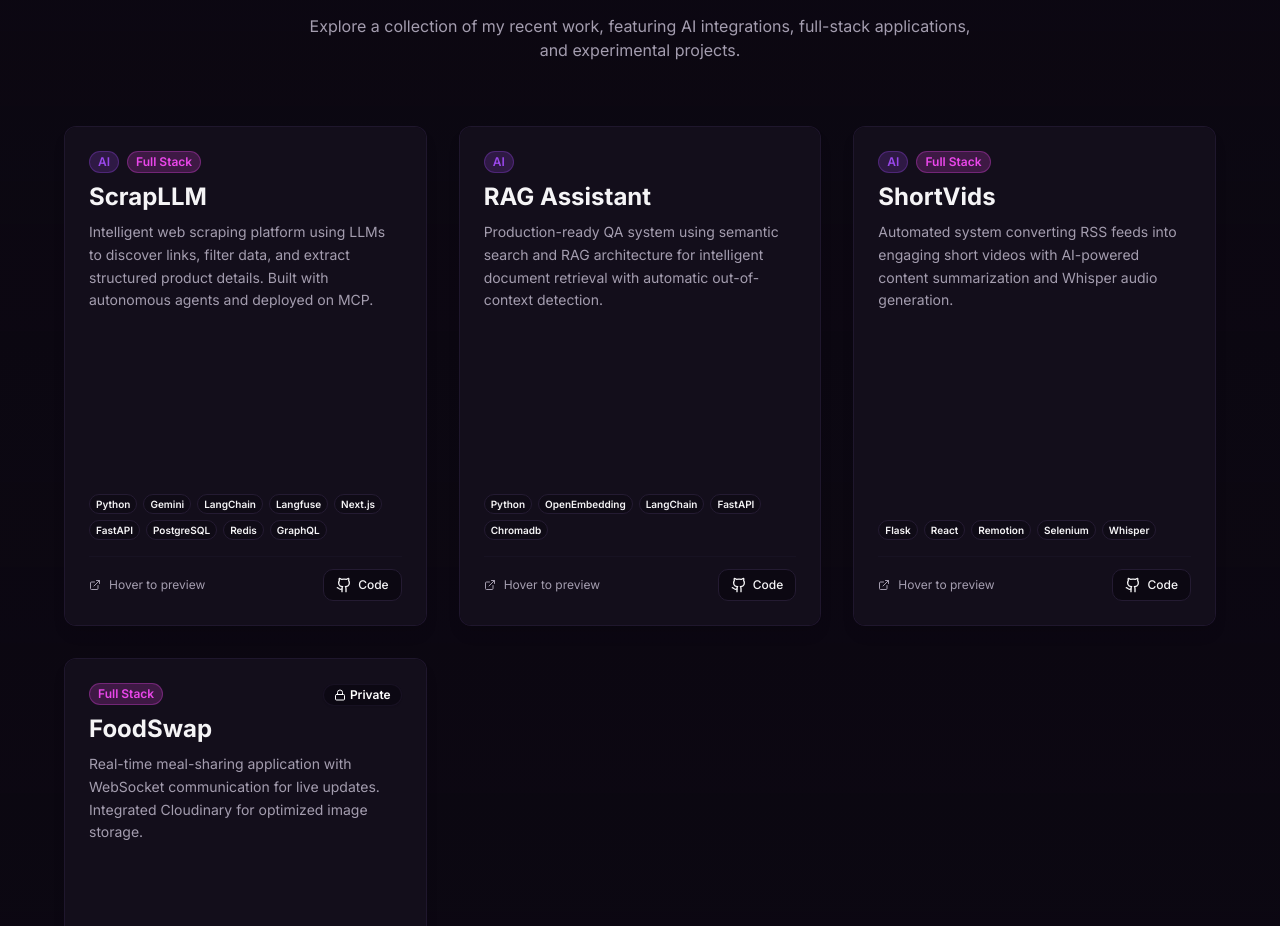
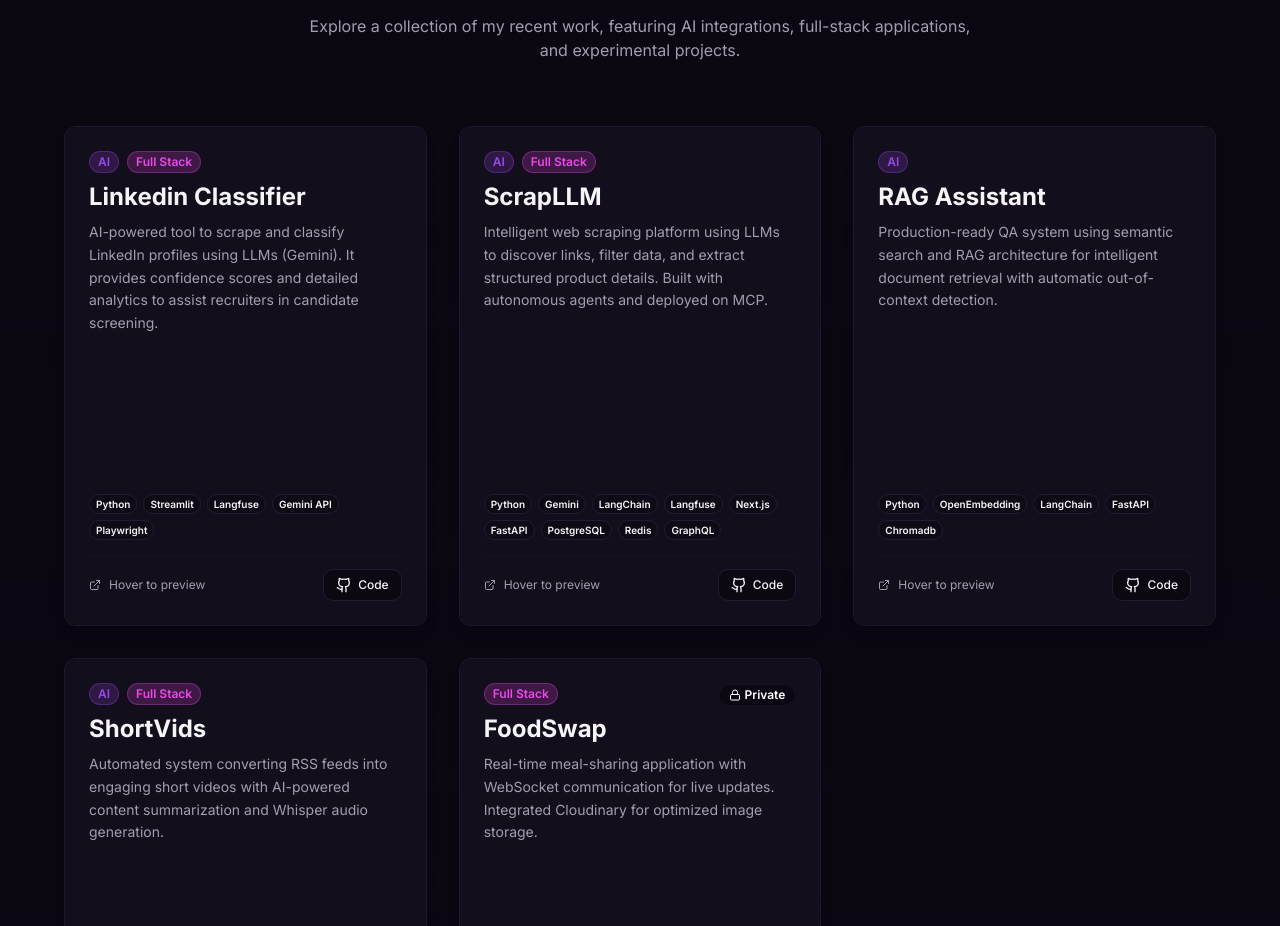
Before and after one commit to shadlia/chadlia-elamri, a React (Vite) app: page / in a window 1280 px wide. Shown: the part 3010-3936 px from the top of the page. Built offline with nearby package versions, Linux system fonts and the light colour scheme; grey boxes are pictures that could not be loaded.

Commit message:
new project : linkedin classifier

```diff
--- a/src/data/projects.ts
+++ b/src/data/projects.ts
@@ -16,6 +16,29 @@ export interface Project {
 }
 
 export const projects: Project[] = [
+  {
+    id: "linkedin-classifier",
+    titleKey: 'projects.linkedin-classifier.title',
+    descriptionKey: 'projects.linkedin-classifier.description',
+    categories: ["AI", "Full Stack"],
+    tech: ["Python", "Streamlit", "Langfuse", "Gemini API", "Playwright"],
+    featuresKeys: [
+      'projects.linkedin-classifier.feature1',
+      'projects.linkedin-classifier.feature2',
+      'projects.linkedin-classifier.feature3',
+      'projects.linkedin-classifier.feature4'
+    ],
+    demoUrl: "https://drive.google.com/file/d/1oUPMixzs2mhg8Y0Ai3VrV4Y3hC9e7fHa/preview",
+    githubUrl: "https://github.com/shadlia/linkedin-classifier",
+    isPrivate: false,
+    media: [
+      {
+        type: 'video',
+        url: 'https://drive.google.com/file/d/1oUPMixzs2mhg8Y0Ai3VrV4Y3hC9e7fHa/preview',
+        label: 'Demo'
+      }
+    ]
+  },
   {
     id: "scrapllm",
     titleKey: 'projects.scrapllm.title',
--- a/src/i18n/locales/en.ts
+++ b/src/i18n/locales/en.ts
@@ -94,6 +94,14 @@ export const en = {
       feature3: "Hyperparameter optimization",
       feature4: "Computer vision pipeline",
     },
+    'linkedin-classifier': {
+      title: "Linkedin Classifier",
+      description: "AI-powered tool to scrape and classify LinkedIn profiles using LLMs (Gemini). It provides confidence scores and detailed analytics to assist recruiters in candidate screening.",
+      feature1: "LLM-based classification",
+      feature2: "Streamlit Interface",
+      feature3: "Automated Scraping",
+      feature4: "Human-in-the-loop Validation",
+    },
   },
   experience: {
     title: "Professional Journey",
--- a/src/i18n/locales/fr.ts
+++ b/src/i18n/locales/fr.ts
@@ -94,6 +94,14 @@ export const fr = {
       feature3: "Optimisation des hyperparamètres",
       feature4: "Pipeline de vision par ordinateur",
     },
+    'linkedin-classifier': {
+      title: "Classificateur LinkedIn",
+      description: "Outil alimenté par l'IA pour scraper et classifier les profils LinkedIn avec Gemini. Il fournit des scores de confiance et des analyses pour aider les recruteurs.",
+      feature1: "Classification basée sur LLM",
+      feature2: "Interface Streamlit",
+      feature3: "Scraping automatisé",
+      feature4: "Validation avec humain dans la boucle",
+    },
   },
   experience: {
     title: "Parcours Professionnel",
```
